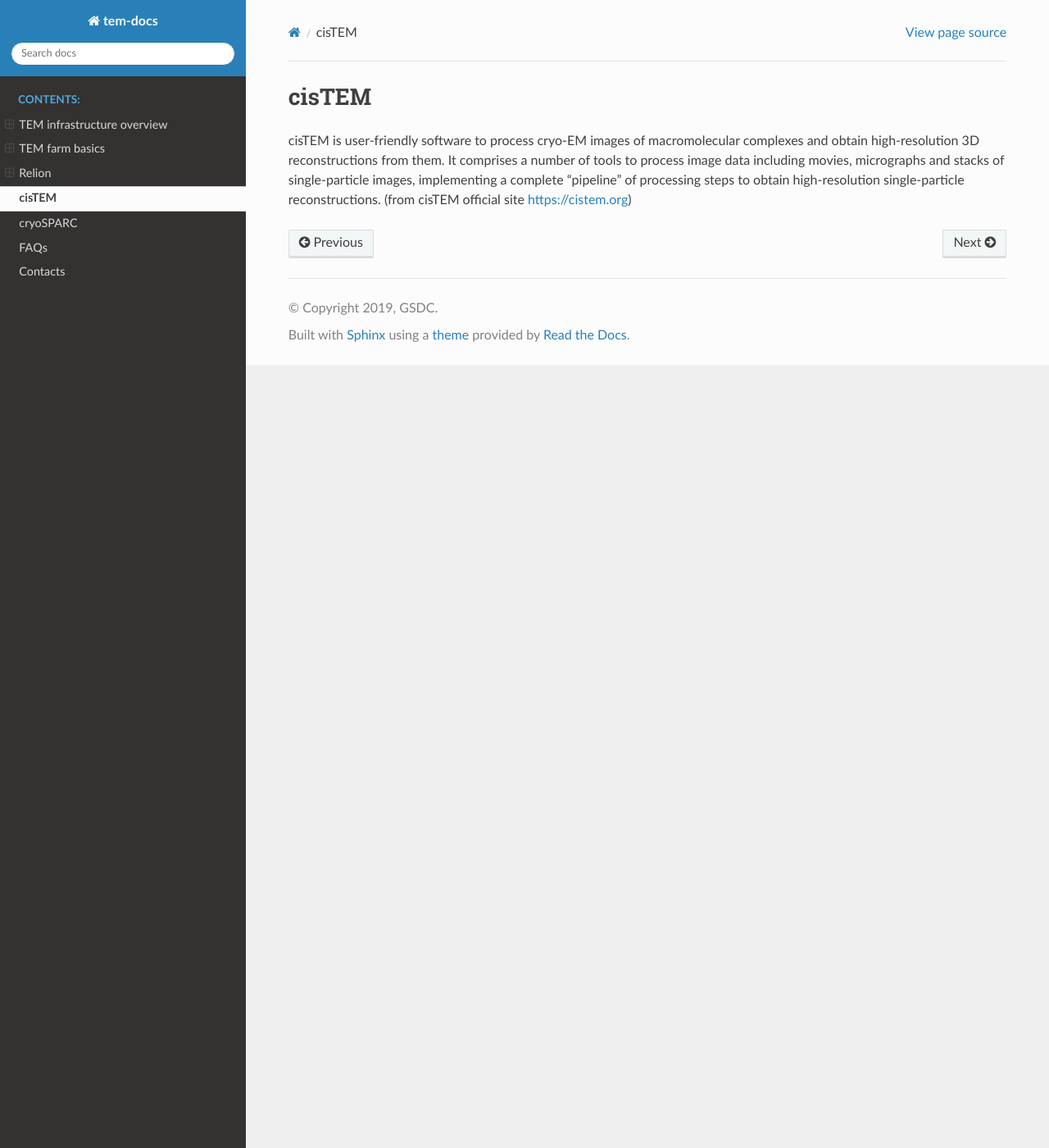
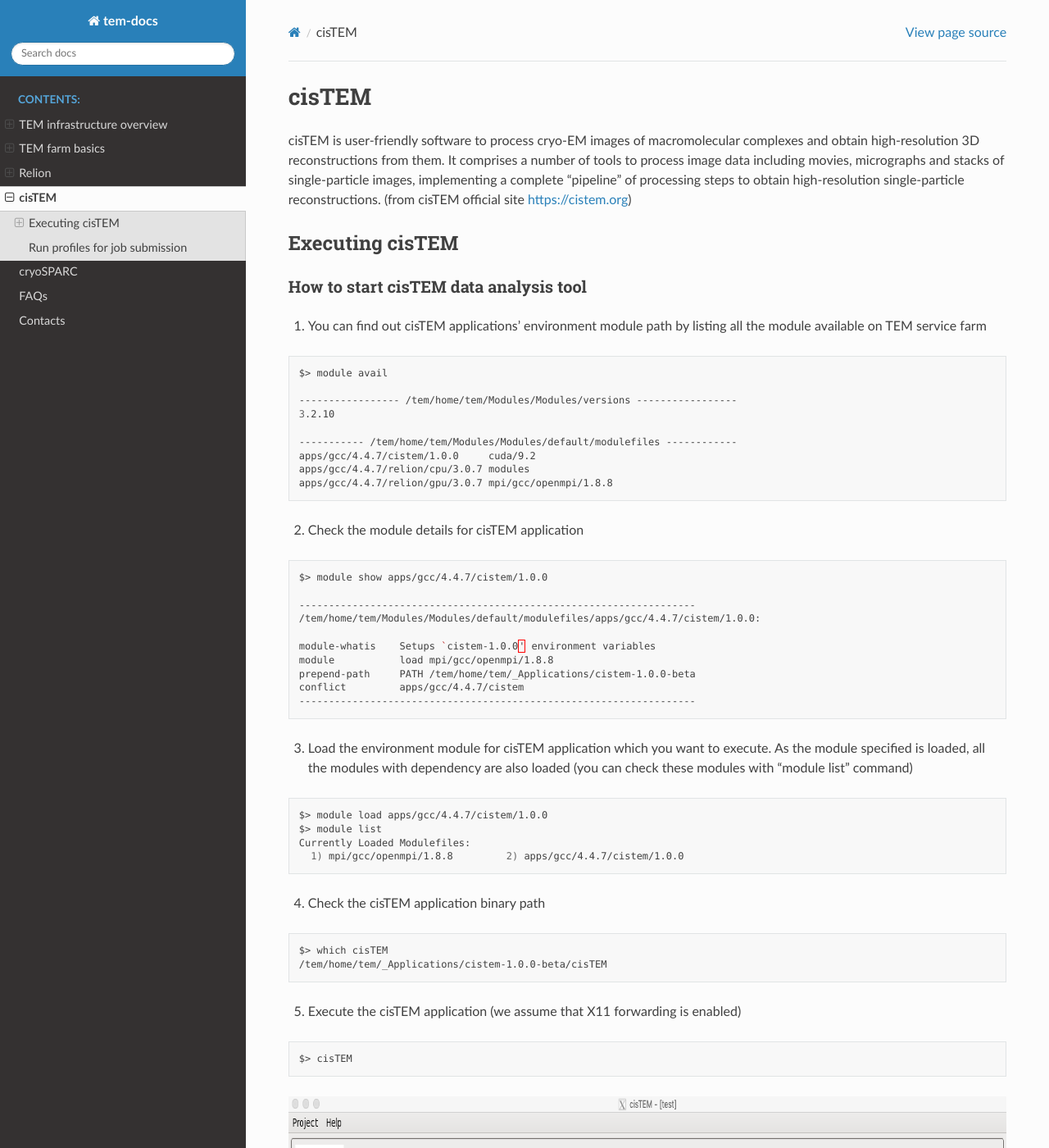
Before and after one commit to junglok/tem-docs, a Sphinx documentation site: the page built from docs/cisTEM.rst, in a window 1280 px wide and 1400 px high. Shown: the whole window at 82% size. Built offline with Sphinx 7.4.7 and the Read the Docs theme 2.0.0, drawn with Linux system fonts in a browser that asks for light colours; some of the changed text lies outside the part shown.

Commit message:
first release

```diff
--- a/docs/cisTEM.rst
+++ b/docs/cisTEM.rst
@@ -2,3 +2,71 @@
 cisTEM
 ******
 cisTEM is user-friendly software to process cryo-EM images of macromolecular complexes and obtain high-resolution 3D reconstructions from them. It comprises a number of tools to process image data including movies, micrographs and stacks of single-particle images, implementing a complete “pipeline” of processing steps to obtain high-resolution single-particle reconstructions. (from cisTEM official site https://cistem.org)
+
+Executing cisTEM
+================
+
+How to start cisTEM data analysis tool
+--------------------------------------
+
+1. You can find out cisTEM applications' environment module path by listing all the module available on TEM service farm
+
+.. code-block:: bash
+
+  $> module avail
+
+  ----------------- /tem/home/tem/Modules/Modules/versions -----------------
+  3.2.10
+
+  ----------- /tem/home/tem/Modules/Modules/default/modulefiles ------------
+  apps/gcc/4.4.7/cistem/1.0.0     cuda/9.2
+  apps/gcc/4.4.7/relion/cpu/3.0.7 modules
+  apps/gcc/4.4.7/relion/gpu/3.0.7 mpi/gcc/openmpi/1.8.8
+
+
+2. Check the module details for cisTEM application
+
+.. code-block:: bash
+
+  $> module show apps/gcc/4.4.7/cistem/1.0.0
+
+  -------------------------------------------------------------------
+  /tem/home/tem/Modules/Modules/default/modulefiles/apps/gcc/4.4.7/cistem/1.0.0:
+
+  module-whatis    Setups `cistem-1.0.0' environment variables
+  module           load mpi/gcc/openmpi/1.8.8
+  prepend-path     PATH /tem/home/tem/_Applications/cistem-1.0.0-beta
+  conflict         apps/gcc/4.4.7/cistem
+  -------------------------------------------------------------------
+
+3. Load the environment module for cisTEM  application which you want to execute. As the module specified is loaded, all the modules with dependency are also loaded (you can check these modules with “module list” command)
+
+.. code-block:: bash
+
+  $> module load apps/gcc/4.4.7/cistem/1.0.0
+  $> module list
+  Currently Loaded Modulefiles:
+    1) mpi/gcc/openmpi/1.8.8         2) apps/gcc/4.4.7/cistem/1.0.0
+
+4. Check the cisTEM application binary path
+
+.. code-block:: bash
+
+  $> which cisTEM
+  /tem/home/tem/_Applications/cistem-1.0.0-beta/cisTEM
+
+
+5. Execute the cisTEM application (we assume that X11 forwarding is enabled)
+
+.. code-block:: bash
+
+  $> cisTEM
+
+
+.. image:: images/cistem-screenshot.png
+  :scale: 50 %
+  :align: center
+
+
+Run profiles for job submission
+===============================
```
Also changed, not shown: docs/images/cistem-screenshot.png (added).
